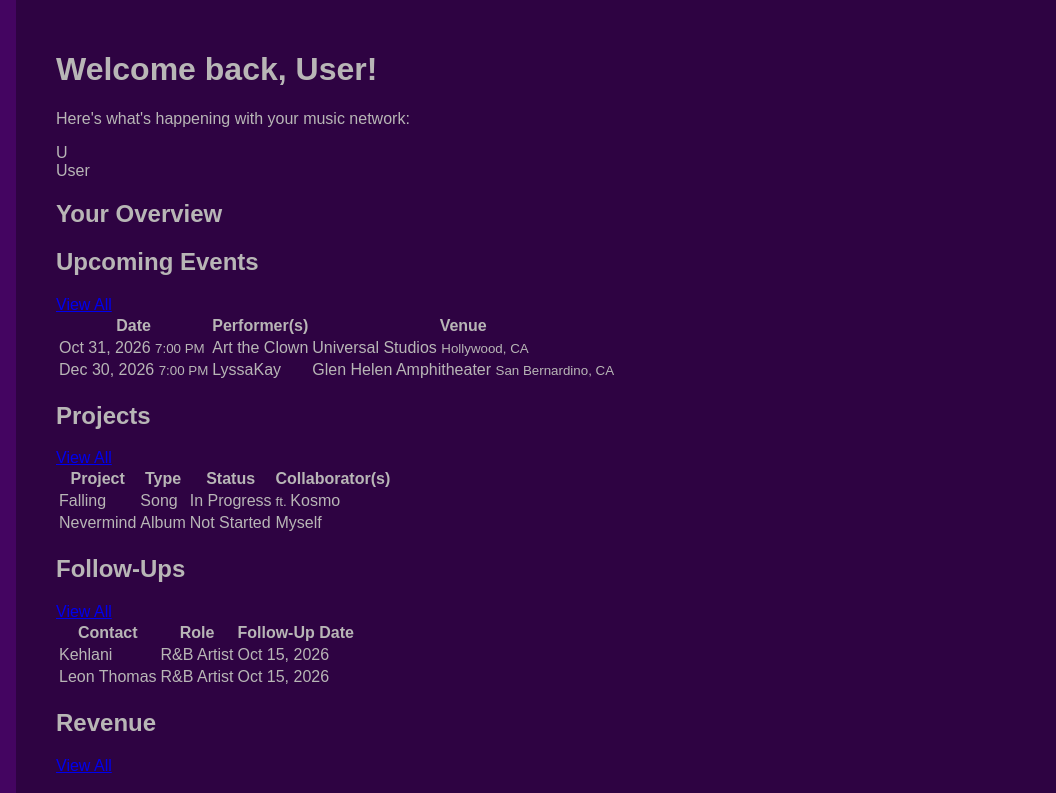
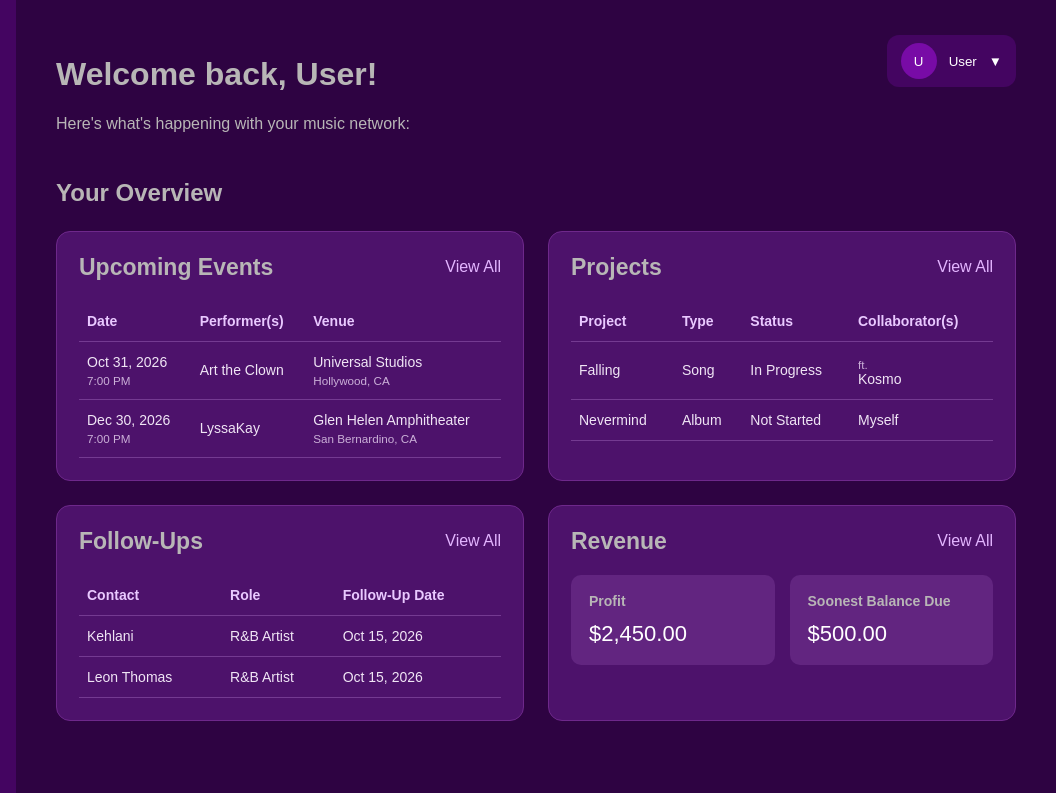
Before and after one commit to AsadMus/Concordia, a plain HTML site: page frontend/dashboard.html in a window 1280 px wide. Shown: the top 793 px of the page, 224-1280 px from the left. Drawn offline with Linux system fonts and the light colour scheme; files whose address does not match are found by name; a web font is replaced by a local one.

Commit message:
Update dashboard design and profile menu

```diff
--- a/frontend/dashboard.html
+++ b/frontend/dashboard.html
@@ -45,11 +45,19 @@
                     <p>Here's what's happening with your music network: </p>
                 </div>
 
-                <div class="profile">
-                    <div class="profile-circle">
-                        U
+                <div class="profile-menu">
+                    <button class="profile-button" id="profileButton"
+                            aria-expanded="false" aria-controls="profileDropdown">
+                        <span class="profile-circle">U</span>
+                        <span>User</span>
+                        <span>▼</span>
+                    </button>
+
+                    <div class="profile-dropdown" id="profileDropdown">
+                        <a href="artist-profile.html">My Profile</a>
+                        <a href="settings.html">Settings</a>
+                        <a href="login.html">Log Out</a>
                     </div>
-                    <span>User</span>
                 </div>
 
             </header>
--- a/frontend/style.css
+++ b/frontend/style.css
@@ -147,7 +147,6 @@ h1, h2, h3, h4 {
         width: 250px;
     }
 }
-
 /* Navigation Bar on the side */
 .sidebar {
     position: fixed;
@@ -161,7 +160,6 @@ h1, h2, h3, h4 {
     transition: width 0.8s ease;
     overflow: hidden;
 }
-
 /* Logo in the corner */
 .logo {
     text-align: center;
@@ -172,7 +170,6 @@ h1, h2, h3, h4 {
     width: 180px;
     height: auto;
 }
-
 /* Sidebar customization */
 /* Puts all items in the sidebar in column form */
 nav {
@@ -261,8 +258,174 @@ nav a:not(.active):hover {
     padding: 30px 40px;
     transition: margin-left 0.8s ease;
 }
-
 .sidebar.collapsed + .main-content {
     margin-left: 70px;
     transition-delay: 0.55s;
 }
+/* Dashboard header */
+.topbar {
+    display: flex;
+    justify-content: space-between;
+    align-items: flex-start;
+    gap: 24px;
+    margin-bottom: 30px;
+}
+.main-content {
+    margin-left: 240px;
+    padding: 35px 40px;
+    min-width: 0;
+}
+.section-title {
+    margin-bottom: 24px;
+}
+/* Profile dropdown */
+.profile-menu {
+    position: relative;
+    flex-shrink: 0;
+}
+.profile-button {
+    display: flex;
+    align-items: center;
+    gap: 12px;
+    padding: 8px 14px;
+    background: #440561;
+    color: white;
+    border: none;
+    border-radius: 12px;
+    cursor: pointer;
+    font-family: 'Baumans', sans-serif;
+}
+.profile-circle {
+    width: 36px;
+    height: 36px;
+    border-radius: 50%;
+    background: #780ba6;
+    display: flex;
+    align-items: center;
+    justify-content: center;
+    color: white;
+}
+.profile-dropdown {
+    display: none;
+    position: absolute;
+    top: calc(100% + 8px);
+    right: 0;
+    min-width: 170px;
+    background: #440561;
+    border-radius: 10px;
+    padding: 8px;
+    z-index: 100;
+    box-shadow: 0 8px 20px #0005;
+}
+.profile-dropdown.open {
+    display: block;
+}
+.profile-dropdown a {
+    display: block;
+    padding: 12px;
+    color: white;
+    text-decoration: none;
+    border-radius: 6px;
+}
+.profile-dropdown a:hover {
+    background: #680b92;
+}
+/* Dashboard cards */
+.dashboard-grid {
+    display: grid;
+    grid-template-columns: repeat(2, minmax(0, 1fr));
+    gap: 24px;
+}
+.dashboard-card {
+    background: #4d126b;
+    border: 1px solid #6e288b;
+    border-radius: 14px;
+    padding: 22px;
+    min-width: 0;
+    overflow-x: auto;
+}
+.card-header {
+    display: flex;
+    justify-content: space-between;
+    align-items: center;
+    gap: 12px;
+    margin-bottom: 20px;
+}
+.card-header h2 {
+    margin: 0;
+    font-size: 23px;
+}
+.card-header a {
+    color: #e3b5ff;
+    text-decoration: none;
+    white-space: nowrap;
+}
+.card-header a:hover {
+    text-decoration: underline;
+}
+/* Tables inside dashboard cards */
+.dashboard-card table {
+    width: 100%;
+    border-collapse: collapse;
+    font-family: 'Baumans', sans-serif;
+    font-size: 14px;
+    color: #f0e5f5;
+}
+.dashboard-card th,
+.dashboard-card td {
+    text-align: left;
+    padding: 12px 8px;
+    border-bottom: 1px solid #743a91;
+}
+.dashboard-card th {
+    color: #e9c9ff;
+    font-weight: bold;
+}
+.dashboard-card td small {
+    display: block;
+    color: #cbb0d8;
+    margin-top: 4px;
+}
+/* Revenue section */
+.revenue-summary {
+    display: grid;
+    grid-template-columns: repeat(2, minmax(0, 1fr));
+    gap: 15px;
+}
+.revenue-item {
+    background: #622580;
+    padding: 18px;
+    border-radius: 10px;
+}
+.revenue-item h4 {
+    font-family: 'Baumans', sans-serif;
+    font-size: 14px;
+    margin: 0 0 12px;
+}
+.revenue-item p {
+    font-size: 22px;
+    color: white;
+    margin: 0;
+}
+.revenue-due-date {
+    display: block;
+    margin-top: 8px;
+    font-family: 'Baumans', sans-serif;
+    font-size: 13px;
+    color: #d8b5eb;
+}
+/* Smaller screens */
+@media (max-width: 1100px) {
+    .dashboard-grid {
+        grid-template-columns: 1fr;
+    }
+}
+@media (max-width: 650px) {
+    .main-content {
+        padding: 20px;
+    }
+
+    .topbar {
+        flex-wrap: wrap;
+    }
+}
```
Also changed, not shown: frontend/images/logo.png (added).
